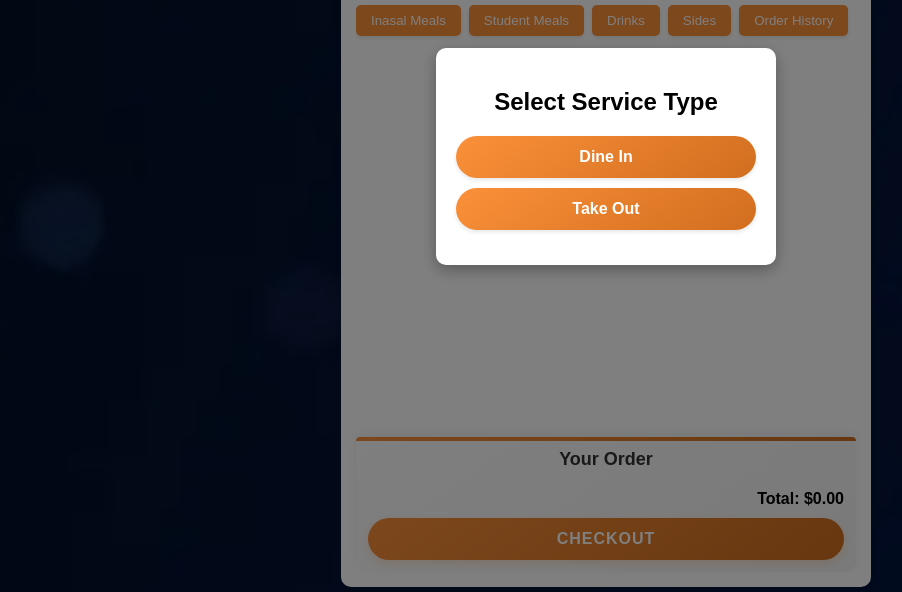
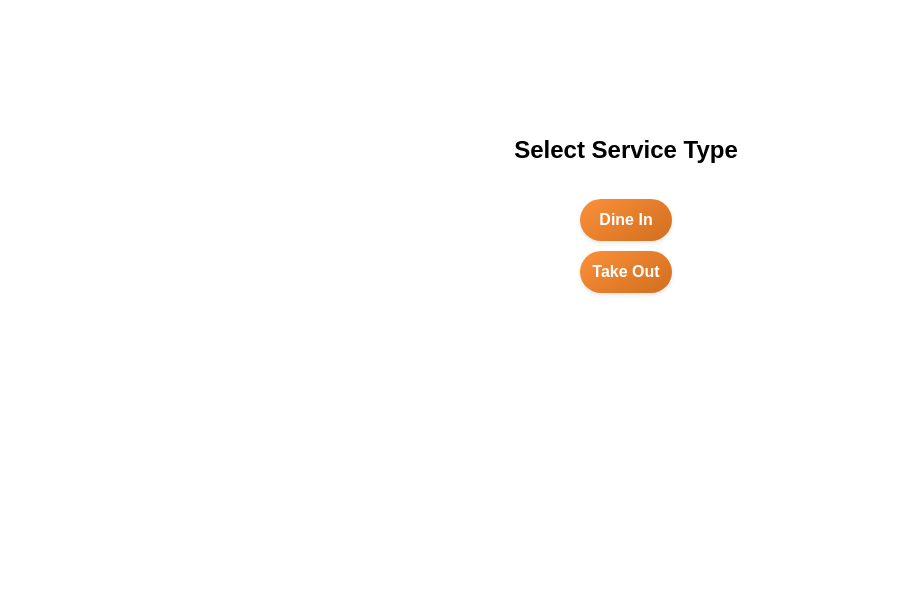
Before and after one commit to Pj-rivera02/Serf-Service-Kiosk, a plain HTML site: page index.html in a window 1280 px wide. Shown: the part 208-800 px from the top of the page, without its empty margins (34-936 px from the left). Drawn offline with Linux system fonts and the light colour scheme.

Commit message:
added new file

```diff
--- a/styles.css
+++ b/styles.css
@@ -362,6 +362,19 @@ p {
     max-width: 300px;
     text-align: center;
     box-shadow: 0 5px 15px rgba(0,0,0,0.3);
+}
+
+#service-type-modal .modal-content {
+    width: 100%;
+    height: 100%;
+    margin: 0;
+    border-radius: 0;
+    padding: 20px;
+    max-width: none;
+    display: flex;
+    flex-direction: column;
+    justify-content: center;
+    align-items: center;
 }
 
 /* Service Type Modal Styling */
```
Also changed, not shown: script.js (line endings or trailing spaces).
